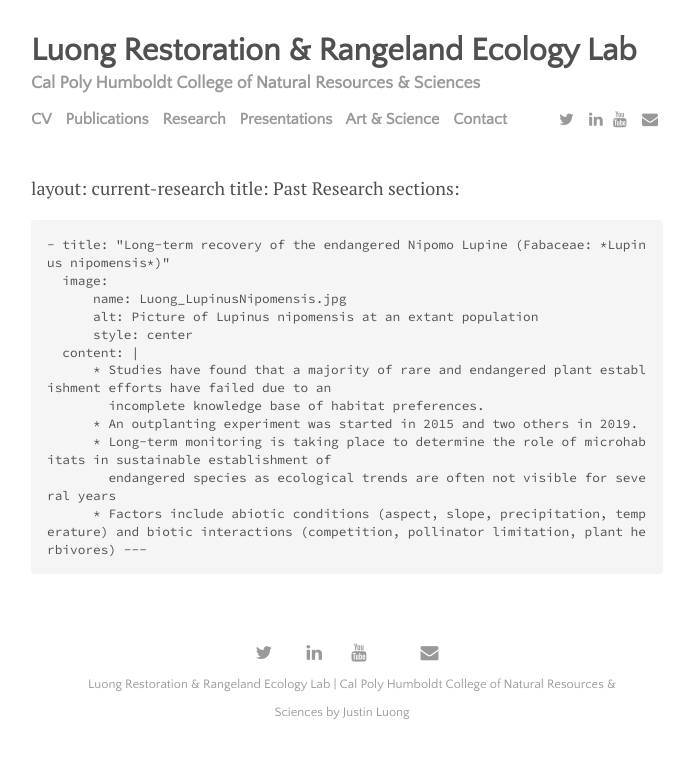
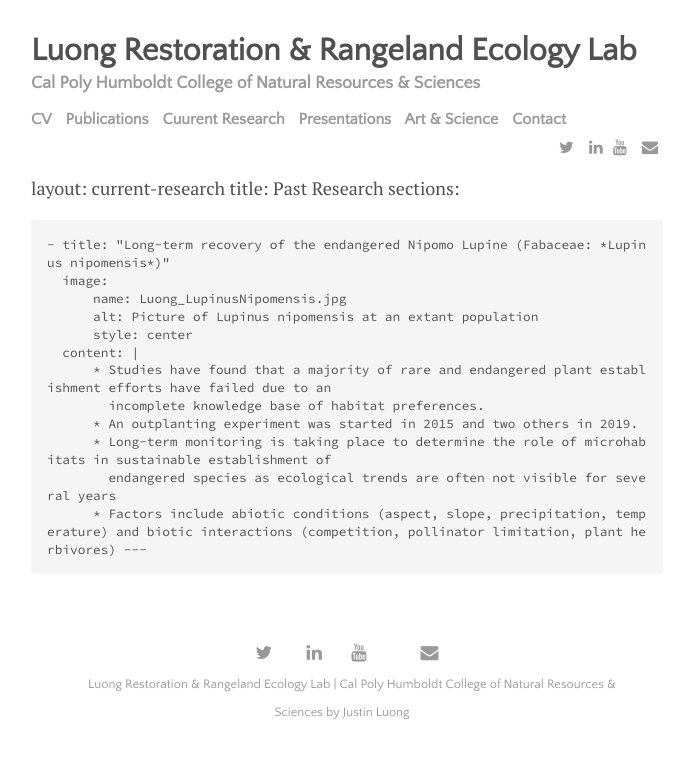
Before and after one commit to austinluong/justinluong.com, a Jekyll site: the page built from menu/currentresearch.md, in a window 1280 px wide. Shown: the top 759 px of the page, without its empty margins (293-982 px from the left). Built offline with Jekyll 4.4.1, drawn with Linux system fonts in a browser that asks for light colours; nearby versions of some CDN libraries; our own code applies the rules of GitHub Pages for plain Markdown files.

Commit message:
Update settings.yml

```diff
--- a/_data/settings.yml
+++ b/_data/settings.yml
@@ -10,7 +10,7 @@
     url: 'cv.html'
   - name: 'Publications'
     url: 'publications.html'
-  - name: 'Research'
+  - name: 'Cuurent Research'
     url: 'currentresearch.html'
   - name: 'Presentations'
     url: 'presentations.html'
```
